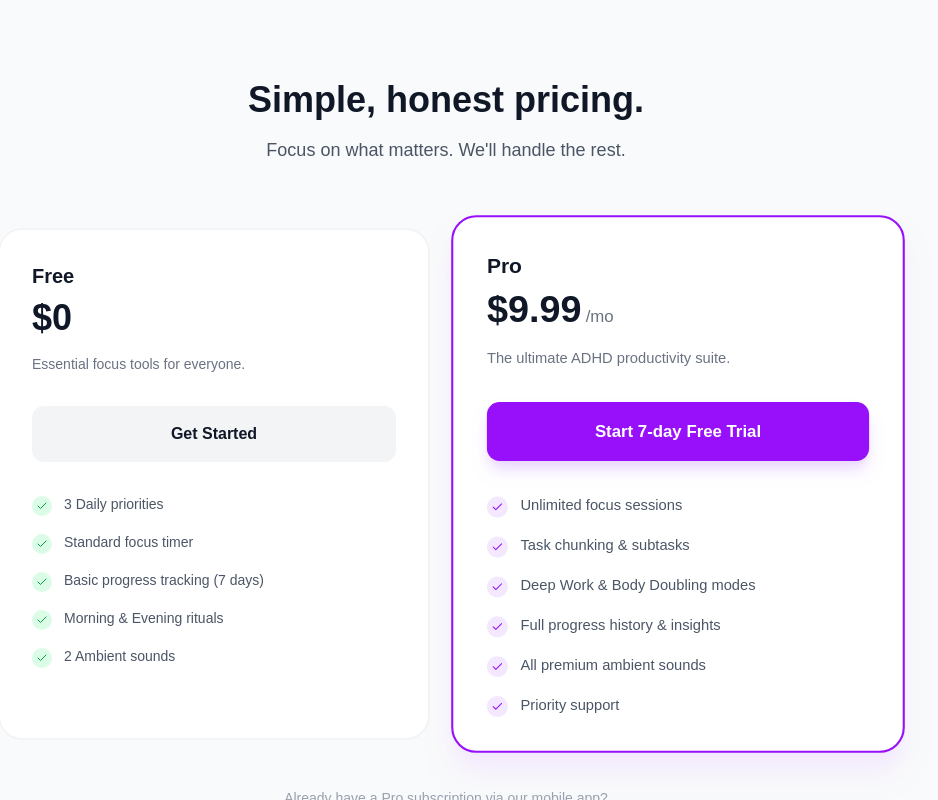
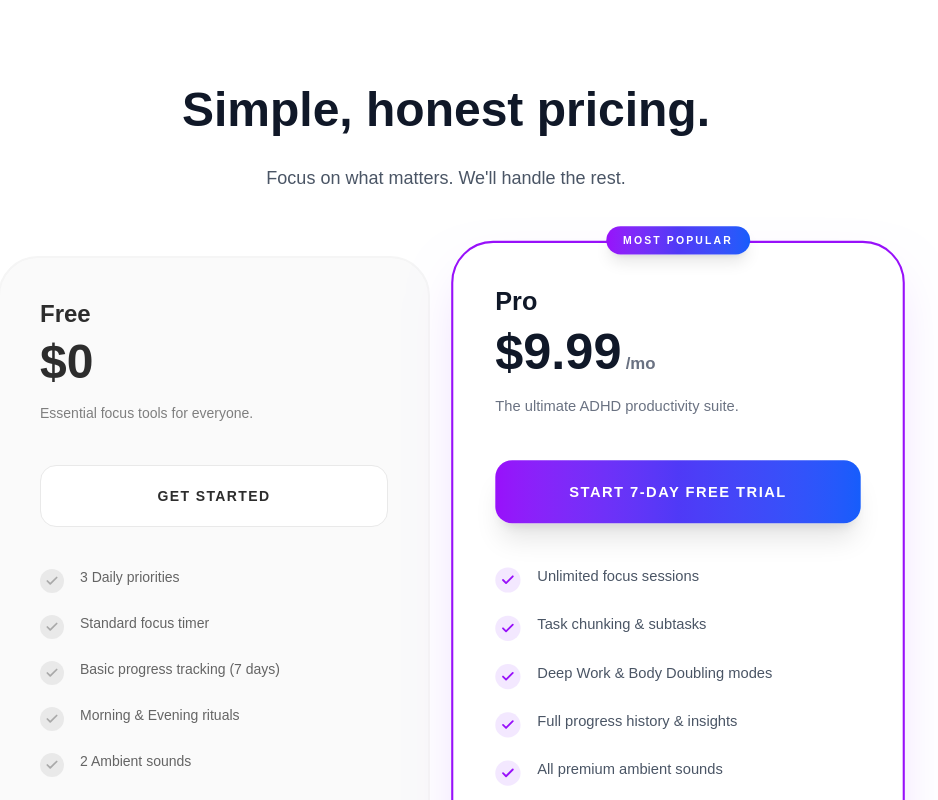
Before and after one commit to GrantMAD/FocusFlowWeb, a Next.js app: page /pricing in a window 1280 px wide. Shown: the top 800 px of the page, without its empty margins (194-1132 px from the left). Built offline with nearby package versions, Linux system fonts and the light colour scheme; no server answers.

Commit message:
We implemented an interactive notification preview for onboarding alongside a comprehensive dark mode contrast pass for pricing and modal components to ensure a premium and accessible visual experience across the entire web application.

```diff
--- a/src/app/(auth)/onboarding/step-5/page.tsx
+++ b/src/app/(auth)/onboarding/step-5/page.tsx
@@ -9,15 +9,21 @@ import { toast } from 'sonner';
 
 export default function Step5() {
   const [isLoading, setIsLoading] = useState(false);
+  const [permissionStatus, setPermissionStatus] = useState<NotificationPermission | 'unsupported'>('default');
   const router = useRouter();
   const supabase = createClient();
 
   const requestPermission = async () => {
     if ('Notification' in window) {
       const permission = await Notification.requestPermission();
+      setPermissionStatus(permission);
       if (permission === 'granted') {
         toast.success('Notifications enabled!');
+      } else {
+        toast.error('Notifications blocked.');
       }
+    } else {
+      setPermissionStatus('unsupported');
     }
   };
 
@@ -43,31 +49,51 @@ export default function Step5() {
   };
 
   return (
-    <div className="space-y-8">
+    <div className="space-y-12">
       <div className="text-center">
-        <div className="mx-auto w-16 h-16 bg-purple-100 rounded-full flex items-center justify-center mb-6">
-          <Bell className="w-8 h-8 text-purple-600" />
+        <div className="mx-auto w-20 h-20 grad-primary rounded-3xl flex items-center justify-center mb-6 shadow-xl shadow-purple-100 rotate-3">
+          <Bell className="w-10 h-10 text-white animate-bounce" />
         </div>
-        <h2 className="text-3xl font-bold text-gray-900">Stay on track?</h2>
-        <p className="mt-2 text-gray-500">
-          We can send you reminders for focus sessions and ritual check-ins.
+        <h2 className="text-4xl font-black text-gray-900 leading-tight">Stay in Flow?</h2>
+        <p className="mt-3 text-gray-500 font-medium px-4">
+          Enable reminders to anchor your day and build a lasting focus streak.
         </p>
       </div>
 
-      <div className="space-y-3">
+      {/* Simulated Notification Preview */}
+      <div className="relative">
+        <div className="absolute inset-0 bg-purple-100/50 blur-2xl rounded-full transform -scale-y-75 translate-y-4" />
+        <div className="relative glass-card p-4 rounded-2xl border border-gray-100 flex items-center gap-4 animate-in slide-in-from-top-4 duration-1000 shadow-lg">
+          <div className="w-10 h-10 rounded-xl grad-primary flex items-center justify-center text-white font-black text-xs">
+            FF
+          </div>
+          <div className="flex-1 min-w-0">
+            <p className="text-xs font-black text-gray-900 truncate">FocusFlow Reminder</p>
+            <p className="text-[10px] text-gray-500 font-medium">Time for your Morning Ritual! ☕️</p>
+          </div>
+          <div className="text-[8px] font-bold text-gray-400 uppercase tracking-widest">Now</div>
+        </div>
+      </div>
+
+      <div className="space-y-4">
         <button
-          onClick={async () => { await requestPermission(); await handleFinish(); }}
-          disabled={isLoading}
-          className="w-full bg-purple-600 text-white py-4 rounded-xl font-semibold hover:bg-purple-700 transition-colors disabled:opacity-50"
+          onClick={requestPermission}
+          disabled={isLoading || permissionStatus === 'granted'}
+          className={`w-full py-4 rounded-2xl font-black uppercase tracking-widest transition-all shadow-xl hover:scale-[1.02] active:scale-100 ${
+            permissionStatus === 'granted'
+              ? 'bg-emerald-500 text-white'
+              : 'grad-primary text-white'
+          }`}
         >
-          {isLoading ? 'Finishing...' : 'Enable Notifications'}
+          {permissionStatus === 'granted' ? 'Notifications Enabled!' : 'Allow Reminders'}
         </button>
+
         <button
           onClick={handleFinish}
           disabled={isLoading}
-          className="w-full bg-white text-gray-500 py-4 rounded-xl font-medium hover:text-gray-900 transition-colors disabled:opacity-50"
+          className="w-full bg-white text-gray-400 py-4 rounded-2xl font-bold hover:text-gray-900 hover:bg-gray-50 transition-all border border-gray-100"
         >
-          Maybe later
+          {permissionStatus === 'granted' ? 'Finish Setup' : 'Maybe later'}
         </button>
       </div>
     </div>
--- a/src/app/pricing/page.tsx
+++ b/src/app/pricing/page.tsx
@@ -3,6 +3,7 @@
 import { useState } from 'react';
 import { useRouter } from 'next/navigation';
 import { Check } from 'lucide-react';
+import Link from 'next/link';
 
 const tiers = [
   {
@@ -52,48 +53,54 @@ export default function PricingPage() {
   };
 
   return (
-    <div className="min-h-screen bg-gray-50 py-20 px-4">
+    <div className="min-h-screen bg-white dark:bg-gray-950 py-20 px-4 transition-colors duration-300">
       <div className="max-w-5xl mx-auto">
         <div className="text-center mb-16">
-          <h1 className="text-4xl font-black text-gray-900 mb-4">Simple, honest pricing.</h1>
-          <p className="text-lg text-gray-600">Focus on what matters. We'll handle the rest.</p>
+          <h1 className="text-5xl font-black text-gray-900 dark:text-gray-100 mb-6 leading-tight">Simple, honest pricing.</h1>
+          <p className="text-lg text-gray-600 dark:text-gray-400 font-medium">Focus on what matters. We'll handle the rest.</p>
         </div>
 
         <div className="grid md:grid-cols-2 gap-8 max-w-4xl mx-auto">
           {tiers.map((tier) => (
             <div
               key={tier.name}
-              className={`bg-white rounded-3xl p-8 border-2 transition-all ${
+              className={`rounded-[2.5rem] p-10 border-2 transition-all duration-500 relative flex flex-col ${
                 tier.premium
-                  ? 'border-purple-600 shadow-xl shadow-purple-100 scale-105'
-                  : 'border-gray-100'
+                  ? 'border-purple-600 shadow-2xl shadow-purple-200 dark:shadow-none scale-105 bg-white dark:bg-gray-900 z-10'
+                  : 'border-gray-100 dark:border-gray-800 bg-gray-50 dark:bg-gray-900/50 grayscale opacity-90'
               }`}
             >
-              <h2 className="text-xl font-bold text-gray-900 mb-2">{tier.name}</h2>
+              {tier.premium && (
+                <div className="absolute -top-4 left-1/2 -translate-x-1/2 grad-primary text-white text-[10px] font-black uppercase tracking-[0.2em] px-4 py-1.5 rounded-full shadow-lg">
+                  Most Popular
+                </div>
+              )}
+
+              <h2 className="text-2xl font-black text-gray-900 dark:text-gray-100 mb-2">{tier.name}</h2>
               <div className="flex items-baseline gap-1 mb-4">
-                <span className="text-4xl font-black text-gray-900">{tier.price}</span>
-                {tier.interval && <span className="text-gray-500 font-medium">{tier.interval}</span>}
+                <span className="text-5xl font-black text-gray-900 dark:text-gray-100">{tier.price}</span>
+                {tier.interval && <span className="text-gray-500 dark:text-gray-400 font-bold">{tier.interval}</span>}
               </div>
-              <p className="text-gray-500 text-sm mb-8">{tier.description}</p>
+              <p className="text-gray-500 dark:text-gray-400 text-sm font-medium mb-10 leading-relaxed">{tier.description}</p>
 
               <button
                 onClick={() => handleAction(tier.premium)}
-                className={`w-full py-4 rounded-xl font-bold transition-all mb-8 ${
+                className={`w-full py-5 rounded-2xl font-black uppercase tracking-widest transition-all mb-10 text-sm ${
                   tier.premium
-                    ? 'bg-purple-600 text-white hover:bg-purple-700 shadow-lg shadow-purple-200'
-                    : 'bg-gray-100 text-gray-900 hover:bg-gray-200'
+                    ? 'grad-primary text-white hover:scale-[1.02] shadow-xl active:scale-100'
+                    : 'bg-white dark:bg-gray-800 text-gray-900 dark:text-gray-100 border border-gray-200 dark:border-gray-700 hover:bg-gray-50'
                 }`}
               >
                 {tier.buttonText}
               </button>
 
-              <ul className="space-y-4">
+              <ul className="space-y-5 flex-1">
                 {tier.features.map((feature) => (
-                  <li key={feature} className="flex items-start gap-3 text-sm text-gray-600">
-                    <div className={`mt-0.5 w-5 h-5 rounded-full flex items-center justify-center flex-shrink-0 ${
-                      tier.premium ? 'bg-purple-100 text-purple-600' : 'bg-green-100 text-green-600'
+                  <li key={feature} className="flex items-start gap-4 text-sm font-medium text-gray-600 dark:text-gray-400">
+                    <div className={`mt-0.5 w-6 h-6 rounded-xl flex items-center justify-center flex-shrink-0 ${
+                      tier.premium ? 'bg-purple-100 dark:bg-purple-900/30 text-purple-600 dark:text-purple-400' : 'bg-gray-200 dark:bg-gray-800 text-gray-400'
                     }`}>
-                      <Check className="w-3 h-3" />
+                      <Check className="w-3.5 h-3.5 stroke-[3px]" />
                     </div>
                     {feature}
                   </li>
@@ -103,15 +110,12 @@ export default function PricingPage() {
           ))}
         </div>
 
-        <p className="text-center text-sm text-gray-400 mt-12">
+        <p className="text-center text-sm text-gray-400 mt-16 font-medium">
           Already have a Pro subscription via our mobile app?
           <br />
-          <Link href="/sign-in" className="text-purple-600 font-bold hover:underline">Sign in</Link> to unlock Pro access here.
+          <Link href="/sign-in" className="text-purple-600 dark:text-purple-400 font-black hover:underline mt-2 inline-block">Sign in to unlock Pro access here</Link>
         </p>
       </div>
     </div>
   );
 }
-
-// Need to import Link
-import Link from 'next/link';
--- a/src/components/ui/Modal.tsx
+++ b/src/components/ui/Modal.tsx
@@ -13,12 +13,12 @@ export default function Modal({ isOpen, onClose, title, children }: Props) {
   if (!isOpen) return null;
 
   return (
-    <div className="fixed inset-0 z-50 flex items-center justify-center p-4 bg-black/50 backdrop-blur-sm">
-      <div className="bg-white dark:bg-gray-900 w-full max-w-sm rounded-2xl shadow-2xl p-6 animate-in fade-in zoom-in duration-200 transition-colors">
+    <div className="fixed inset-0 z-[150] flex items-center justify-center p-4 bg-black/60 backdrop-blur-sm">
+      <div className="glass-card w-full max-w-sm rounded-3xl shadow-2xl p-8 animate-in fade-in zoom-in duration-200 transition-all">
         <header className="flex items-center justify-between mb-6">
-          <h2 className="text-xl font-black text-gray-900 dark:text-gray-100">{title}</h2>
-          <button onClick={onClose} className="p-2 hover:bg-gray-100 dark:hover:bg-gray-800 rounded-full transition-colors">
-            <X className="w-5 h-5 text-gray-500 dark:text-gray-400" />
+          <h2 className="text-2xl font-black text-gray-900 dark:text-gray-100">{title}</h2>
+          <button onClick={onClose} className="p-2 hover:bg-gray-100 dark:hover:bg-gray-800 rounded-full transition-colors text-gray-400">
+            <X className="w-6 h-6" />
           </button>
         </header>
         {children}
```
